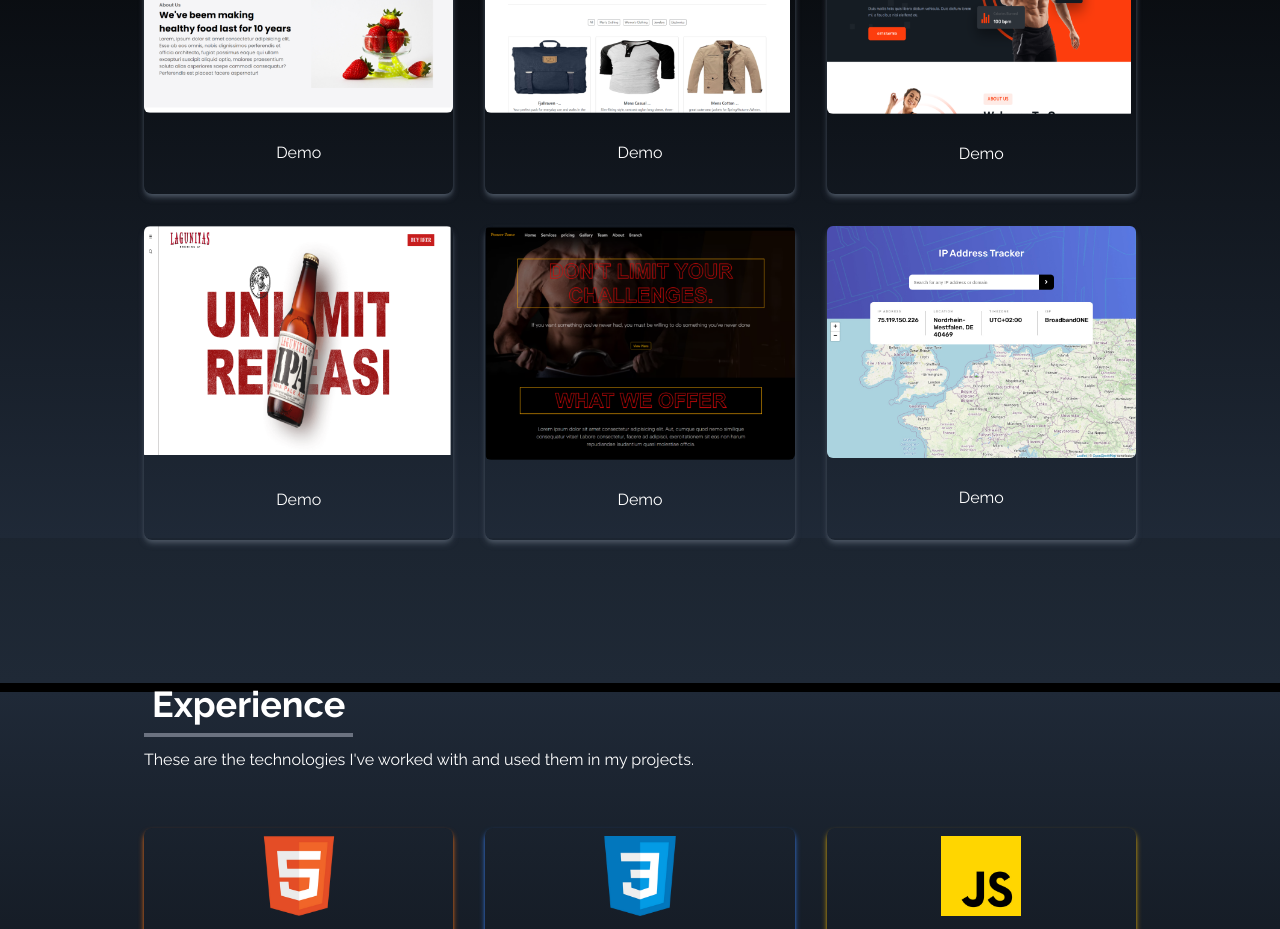
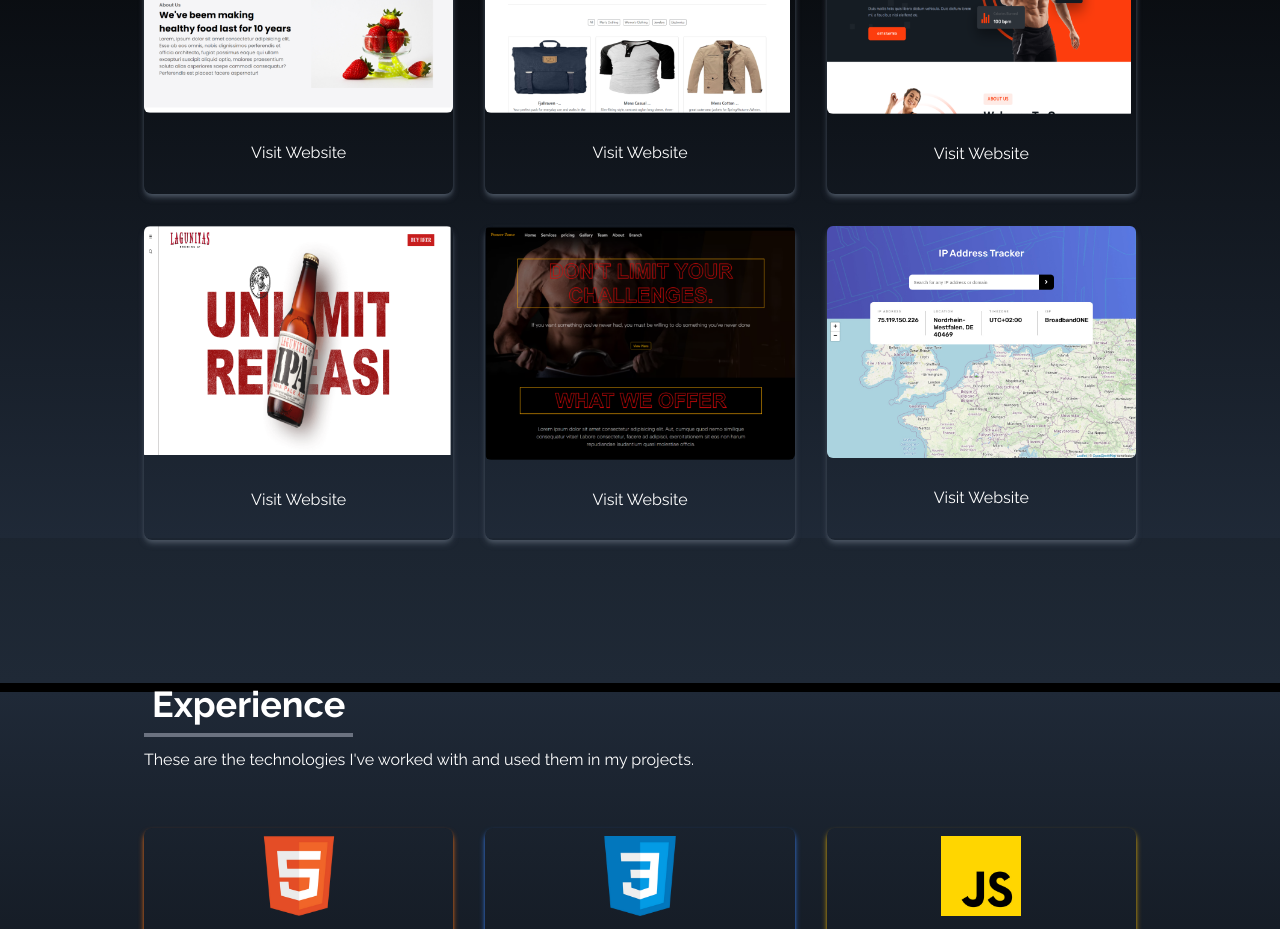
Before and after one commit to Tauheedjahan/Tj_Portfolio, a React (Create React App) app: page / in a window 1280 px wide. Shown: the part 1780-2709 px from the top of the page. Built offline with nearby package versions, Linux system fonts and the light colour scheme.

Commit message:
Update Portfolio.jsx

```diff
--- a/src/components/Portfolio.jsx
+++ b/src/components/Portfolio.jsx
@@ -69,7 +69,7 @@ const Portfolio = () => {
               />
               <div className="flex items-center justify-center">
                 <button className="w-1/2 px-6 py-3 m-4 duration-200 hover:scale-105" onClick={ () => window.open(link, '_blank')}>
-                  Demo
+                  Visit Website
                 </button>
 
               </div>
```
